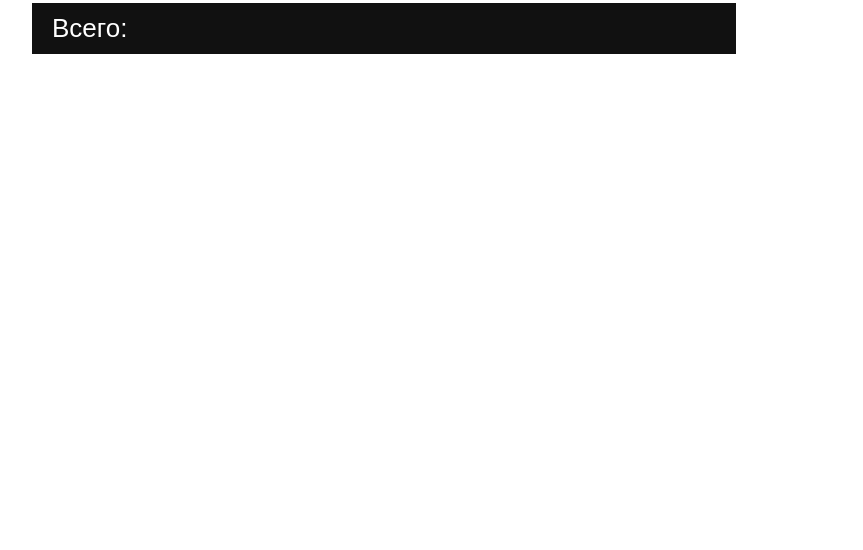
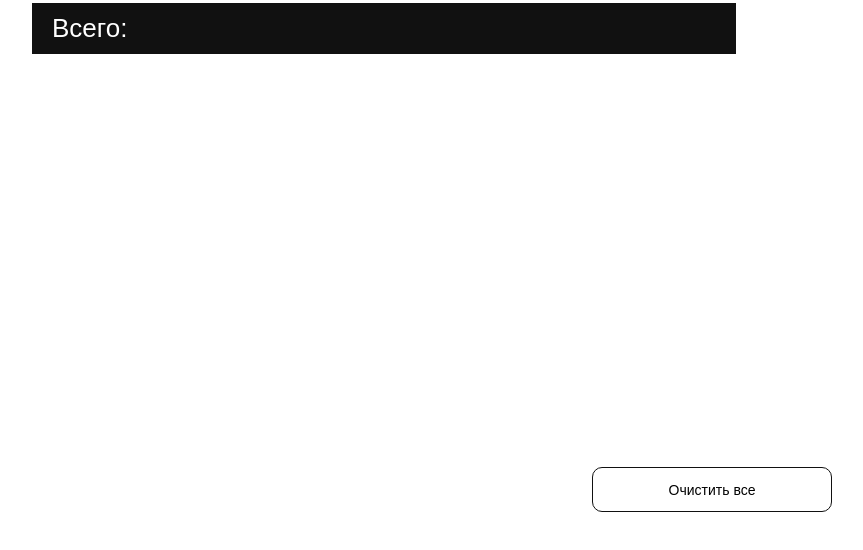
Before and after one commit to AVxnn/DataBase, a plain HTML site: page index.html in a window 1280 px wide. Shown: the part 138-688 px from the top of the page, without its empty margins (208-1071 px from the left). Drawn offline with Linux system fonts and the light colour scheme.

Commit message:
Add files via upload

```diff
--- a/index.html
+++ b/index.html
@@ -13,8 +13,9 @@
             <div class="">
                 <input type="text" placeholder="Сумма Срок" class="money-count ">
                 <input type="button" class="add-state input" value="Добавить">
+                <input type="button" class="clearr" value="Очистить все">
             </div>
-<!--            <input type="button" class="clearr" value="Очистить все">-->
+
             <ul class="list">
                 <li class="list-item1 allMoney">Всего: </li>
             </ul>
--- a/style.sass
+++ b/style.sass
@@ -6,7 +6,7 @@
 .main-block
   width: 100%
   display: flex
-  height: 100vh
+  height: 90vh
   justify-content: center
 
 .info-block
@@ -70,6 +70,25 @@
   color: white
   padding: 10px 20px
 
+.clearr
+  position: absolute
+  bottom: 70px
+  right: 0
+  font-size: 14px
+  width: 30%
+  height: 45px
+  padding: 10px 0
+  border: 1px solid #111111
+  border-radius: 10px
+  background-color: #fff
+
+.clearr:hover
+  box-shadow: 0 2px 10px 2px rgba(0, 0, 0, 0.2)
+
+.clearr:active
+  background-color: #111111
+  color: white
+
 
 @media screen and (max-width: 400px)
   .money-count
```
Also changed, not shown: style.css, 1 other file.
